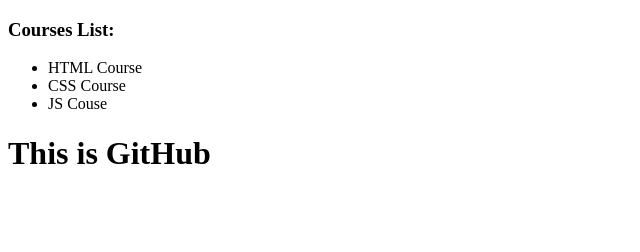
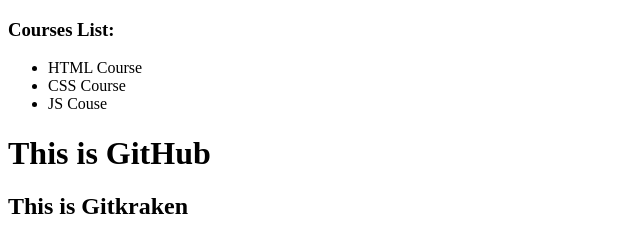
Before and after one commit to jcarballo91/test-project, a plain HTML site: page index.html in a window 1280 px wide. Shown: the whole page, without its empty margins (0-640 px from the left). Drawn offline with Linux system fonts and the light colour scheme.

Commit message:
haciendo cambios desde github

```diff
--- a/index.html
+++ b/index.html
@@ -13,5 +13,6 @@
         <li>JS Couse</li>
     </ul>
     <h1>This is GitHub</h1>
+    <h2>This is Gitkraken</h2>
 </body>
 </html>
```
